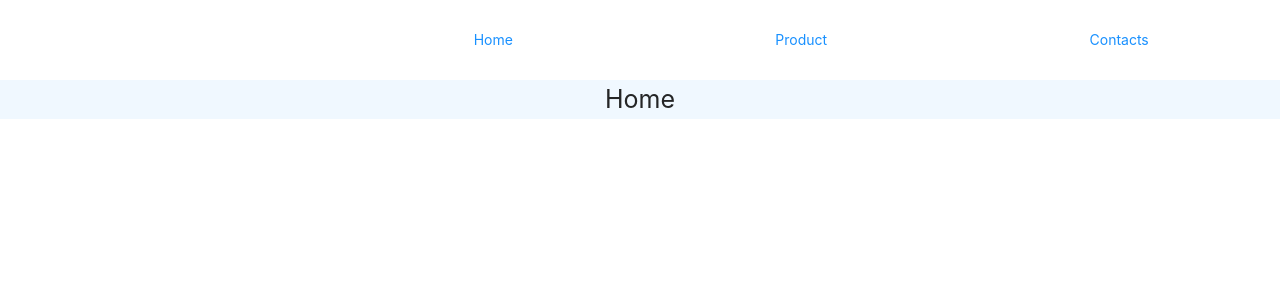
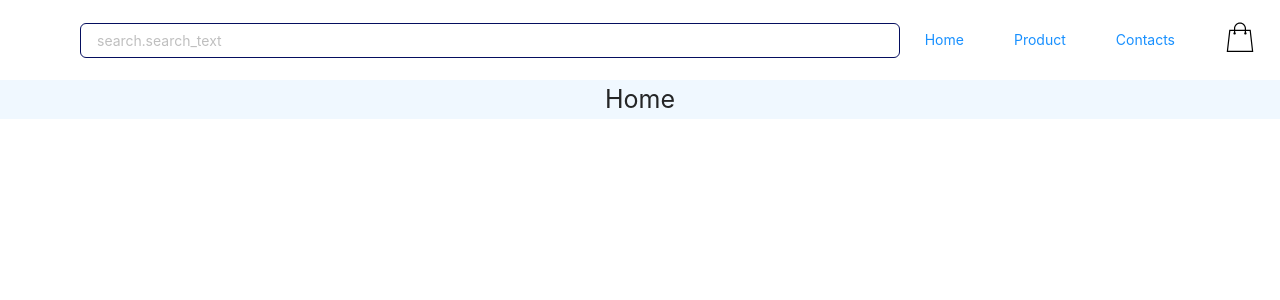
Before and after one commit to alina-fedyniak/react-shop, a React (Create React App) app: page / in a window 1280 px wide. Shown: the top 300 px of the page. Built offline with nearby package versions, Linux system fonts and the light colour scheme; some icons are missing.

Commit message:
fix Header,add FormInput, HeaderMenu,add styled

```diff
--- a/src/components/Header/Header.tsx
+++ b/src/components/Header/Header.tsx
@@ -1,15 +1,28 @@
 import React from 'react';
 import Logo from '../Logo';
 import HeaderMenu from './HeaderMenu';
+import { ShoppingBagIcon, SearchIcon }  from '../../assets/svg';
 import {
     HeaderWrap,
+    ShoppingBagStyled,
 } from './styled';
+import { FormInput } from '../common/Input';
+import { useTranslation } from 'react-i18next';
 
 const Header = () => {
+    const { t } = useTranslation();
+
     return (
         <HeaderWrap>
             <Logo />
+            <FormInput
+                placeholder={t('search.search_text')}
+                type='text'
+            />
             <HeaderMenu />
+            <ShoppingBagStyled>
+                <ShoppingBagIcon />
+            </ShoppingBagStyled>
         </HeaderWrap>
     )
 };
--- a/src/components/Header/HeaderMenu.tsx
+++ b/src/components/Header/HeaderMenu.tsx
@@ -1,10 +1,13 @@
 import React from 'react';
 import { RoutesPaths } from '../../constants/navigation';
 import { NavLink } from 'react-router-dom';
+import {
+    HeaderMenuStyled,
+} from './styled';
 
 const HeaderMenu = () => {
     return (
-        <>
+        <HeaderMenuStyled>
             <NavLink to={RoutesPaths.HOME}>
                 <div>Home</div>
             </NavLink>
@@ -14,7 +17,7 @@ const HeaderMenu = () => {
             <NavLink to={RoutesPaths.CONTACTS}>
                 <div>Contacts</div>
             </NavLink>
-        </>
+        </HeaderMenuStyled>
     )
 };
 
--- a/src/components/Header/styled.ts
+++ b/src/components/Header/styled.ts
@@ -5,3 +5,14 @@ export const HeaderWrap = styled.div`
   justify-content: space-around;
   align-items: center;
 `;
+
+export const ShoppingBagStyled = styled.div`
+  margin: 0 25px;
+`;
+
+export const HeaderMenuStyled = styled.div`
+  display: flex;
+  a {
+    margin: 0 25px;
+  }
+`;
--- a/src/components/Logo/styled.ts
+++ b/src/components/Logo/styled.ts
@@ -6,6 +6,7 @@ export const SvgWrap = styled.div`
   display: flex;
   svg {
     height: 57px;
+    margin: 10px 25px;
   }
   @media ${device.mobileL} {
    padding-bottom: 20px;
--- a/src/components/common/Input/styled.tsx
+++ b/src/components/common/Input/styled.tsx
@@ -12,7 +12,7 @@ export const StyledFormControl = styled('div')`
   position: relative;
 `;
 export const StyledInput = styled(Input)`
-  height:  48px;
+  height: 35px;
   background: ${COLORS.WHITE};
   border-radius: 6px;
   border: ${(props: TProps) => props.border || '1px solid #050E5F'};
--- a/src/i18n/locales/en/translation.json
+++ b/src/i18n/locales/en/translation.json
@@ -0,0 +1,5 @@
+{
+  "search": {
+    "search_text": "Search"
+  }
+}
--- a/src/react-i18next.d.ts
+++ b/src/react-i18next.d.ts
@@ -1,5 +1,5 @@
 import 'react-i18next';
-import { resources } from '../../src/i18n/config';
+import { resources } from './i18n/config';
 
 declare module 'react-i18next' {
   type DefaultResources = typeof resources['en'];
```
